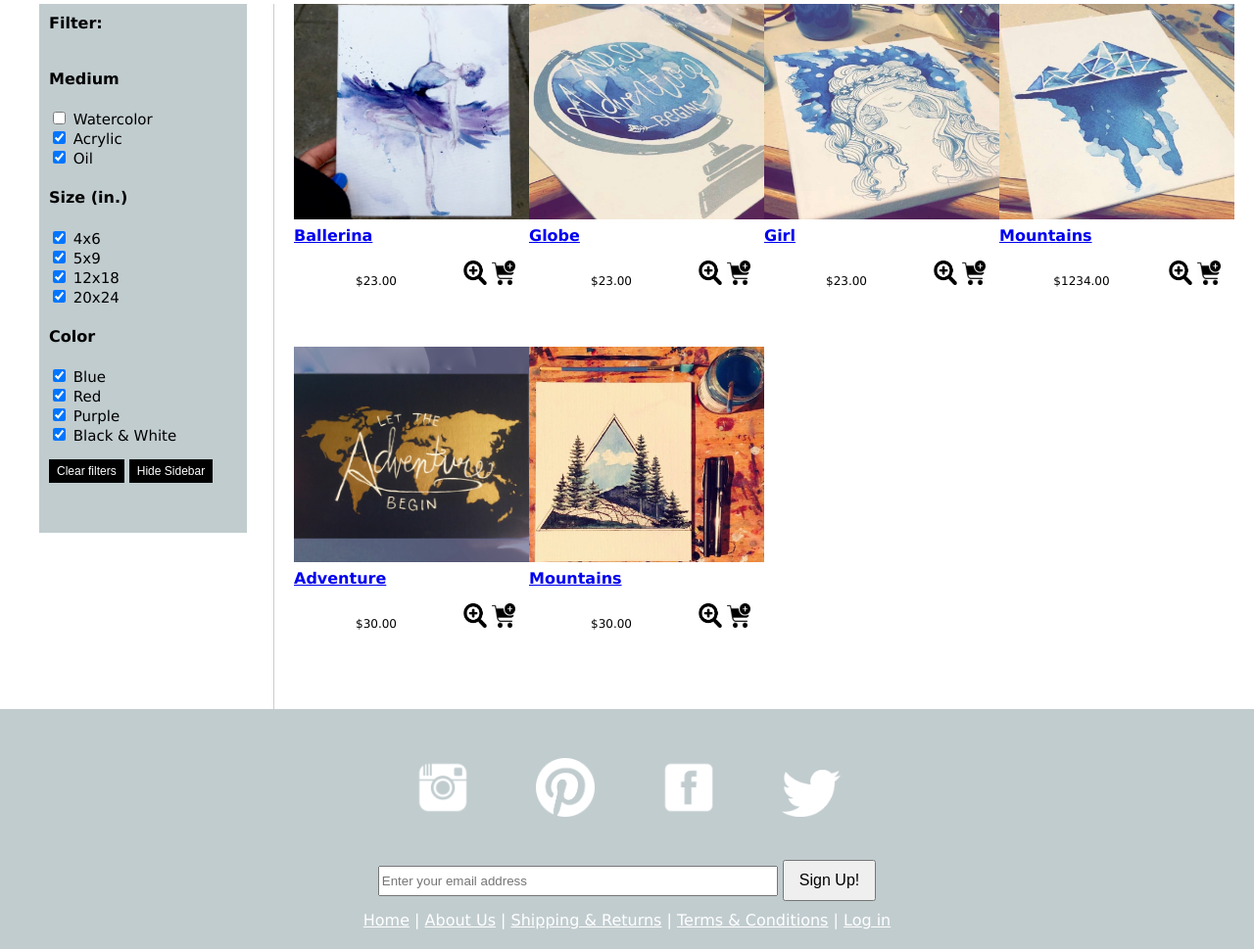
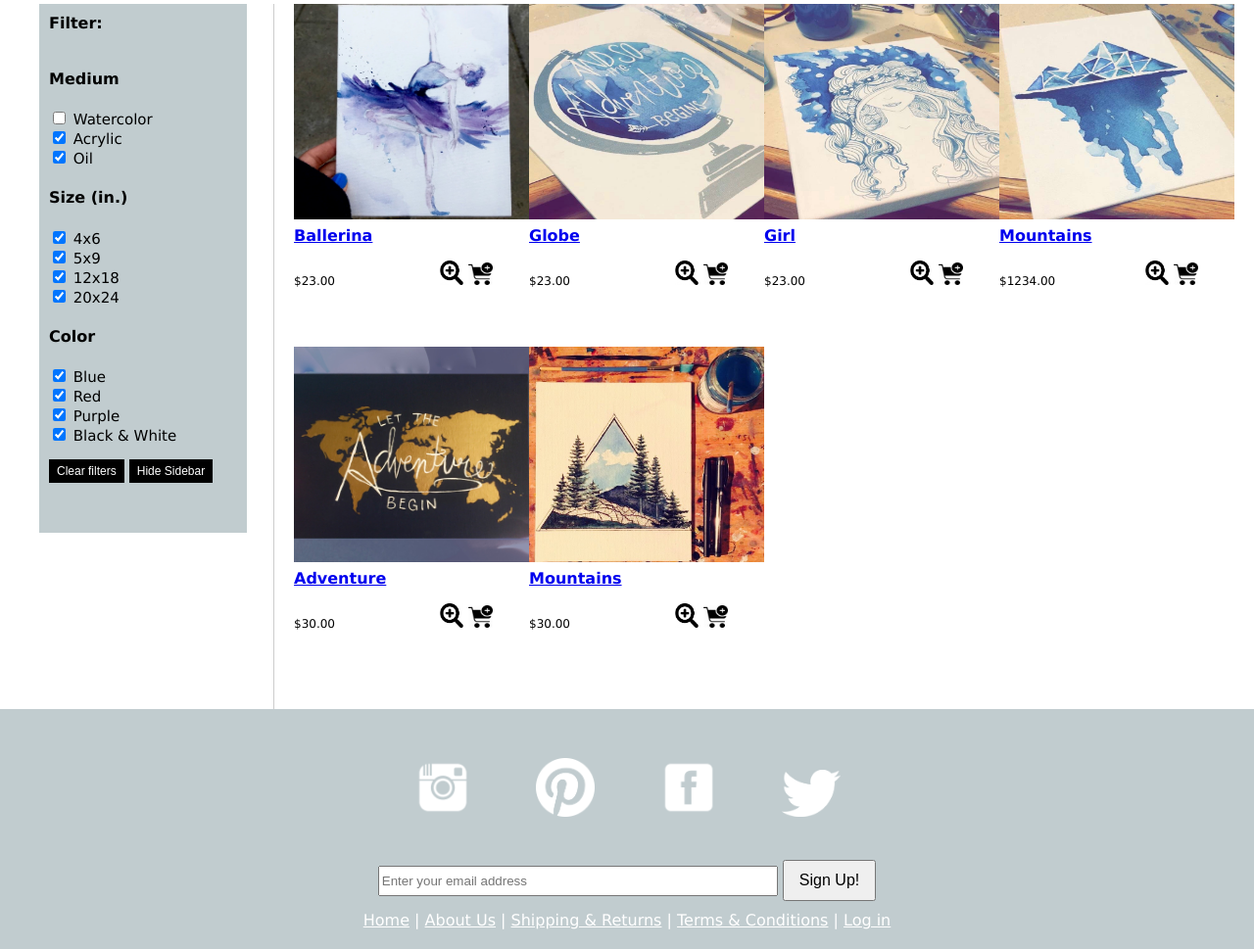
Before and after one commit to taylorquinn/Splattered, a PHP site: page /paintings in a window 1280 px wide. Shown: the part 572-1541 px from the top of the page at 98% size. Run offline with PHP 8.4, Linux system fonts and the light colour scheme; data comes from the database, SQL or seed files in the repository.

Commit message:
Add to cart buttons on paintings list page work!

```diff
--- a/app/view/paintings.tpl
+++ b/app/view/paintings.tpl
@@ -40,7 +40,24 @@ for( $i = 0; $i <= strlen( $str ); $i++ ) {
 		<p class="product-p">$<?= $row['price'] ?></p>
 		 <a><input type="image" src="<?= BASE_URL ?>/public/img/zoomIn.jpg" name="saveForm" class="product-icon" id="popupButt" action="" onclick="popupAppear()"/>
 
-		<a href="#"> <img class = "product-icon2" src="<?= BASE_URL ?>/public/img/addToCart.png"></a>
+
+		 	<form method="post" action="https://www.paypal.com/cgi-bin/webscr"  style=" display: inline-block; text-align:  left;">
+							<input type="hidden" name="cmd" value="_cart">
+							<input type="hidden" name="add" value="1">
+							<input type="hidden" name="business" value="ktquinn13@gmail.com">
+							<input type="hidden" name="item_name" value=<?= $row['title'] ?>>
+							<input type="hidden" name="item_number" value=<?= $row['id'] ?>>
+							<input type="hidden" name="amount" value=<?= $row['price'] ?>>
+							<input type="hidden" name="shipping" value="1.00">
+							<input type="hidden" name="shipping2" value="0.50">
+							<input type="hidden" name="handling" value="2.00 ">
+							<input type="hidden" name="currency_code" value="USD">
+							<input type="hidden" name="return" value="">
+							<input type="hidden" name="undefined_quantity" value="1">
+							<input type="image" src="<?= BASE_URL ?>/public/img/addToCart.png"  style=" width: 25px;" border="0" name="submit" width="87" height="23" alt="+cart">
+						</form>
+
+		<!--<a href="#"> <img class = "product-icon2" src="<?= BASE_URL ?>/public/img/addToCart.png"></a>-->
 
 		<!--<button type="submit" action="<?= BASE_URL ?>/paintings/edit/<?= $row['id'] ?>" method="POST">Edit</button>-->
 
--- a/public/css/styles.css
+++ b/public/css/styles.css
@@ -343,9 +343,9 @@ div.product {
 
   .product-p{
     margin-top: -20px;
-    text-align: center;
+    text-align: left;
     display:inline-block;
-     width: 70%;
+     width: 60%;
 
      color: black;
      font-size: 12px;
```
